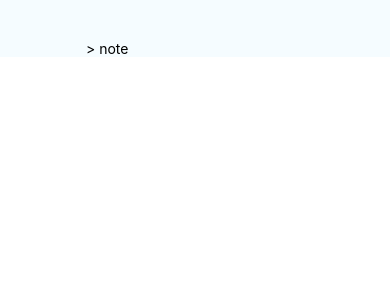
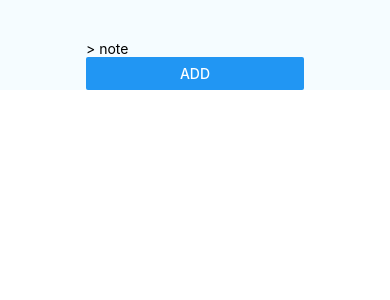
Before and after one commit to KatyDeng17/react-native-TodoList, a React Native app: screen / in a window 390 px wide. Shown: the top 300 px of the page. Built offline with nearby package versions, Linux system fonts and the light colour scheme.

Commit message:
adding handleAddNote method

```diff
--- a/App.js
+++ b/App.js
@@ -12,6 +12,19 @@ export default class App extends Component{
       notes: []
     }
   }
+
+  handleAddNote = ()=>{
+    if(this.state.userInput === ''){
+      return;
+    }
+    this.setState((prevState) =>{
+      return{
+        notes: prevState.notes.concat(prevState.userInput),
+        userInput: '',
+      }
+
+    })
+  }
   render() {
     return (
       <View style={styles.container}>
@@ -22,6 +35,10 @@ export default class App extends Component{
                 onChangeText={(userInput)=>{
                   this.setState({userInput})
                 }}
+            />
+            <Button
+                title = 'Add'
+                onPress = {this.handleAddNote}
             />
 
         </View>
```
